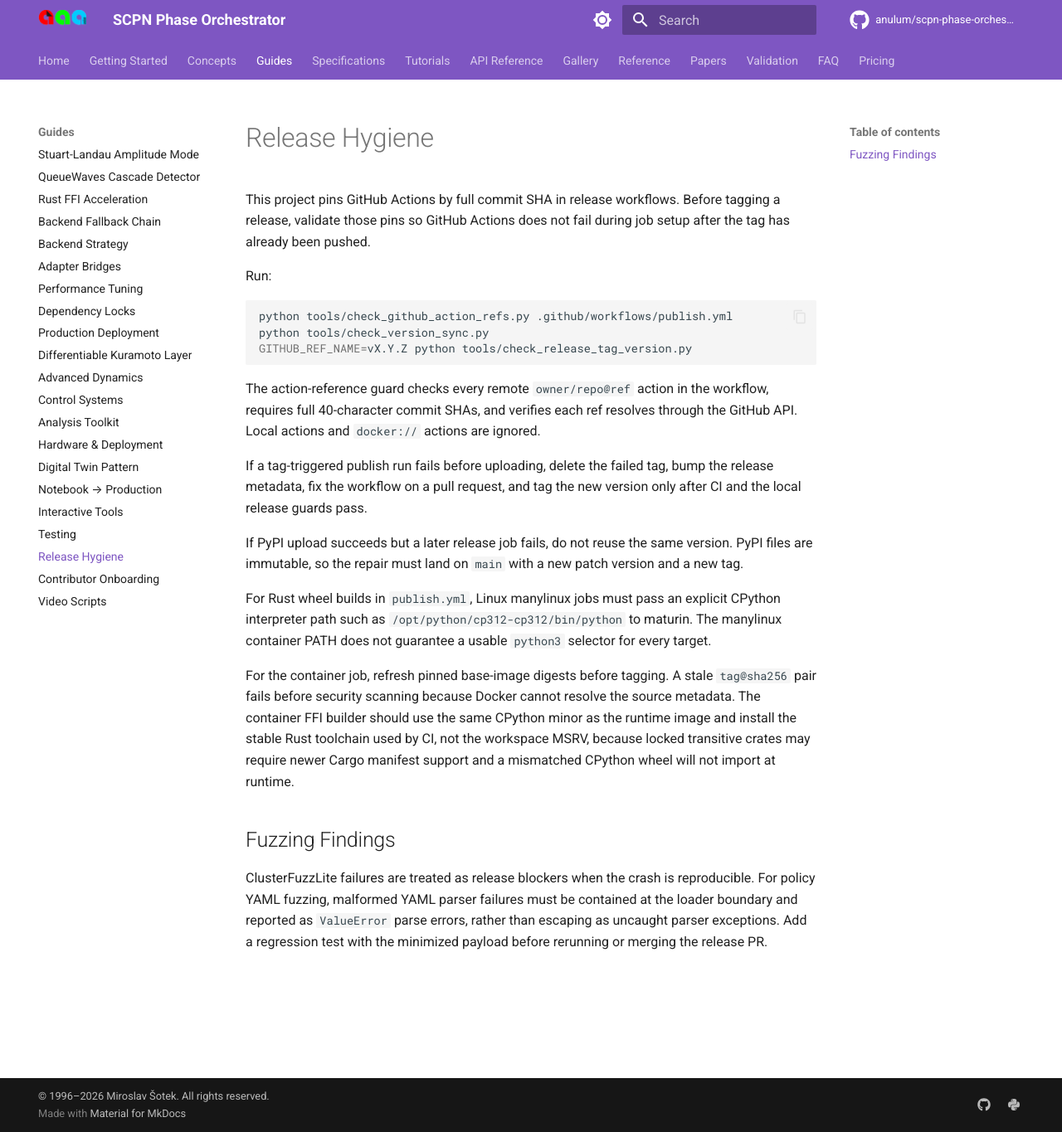
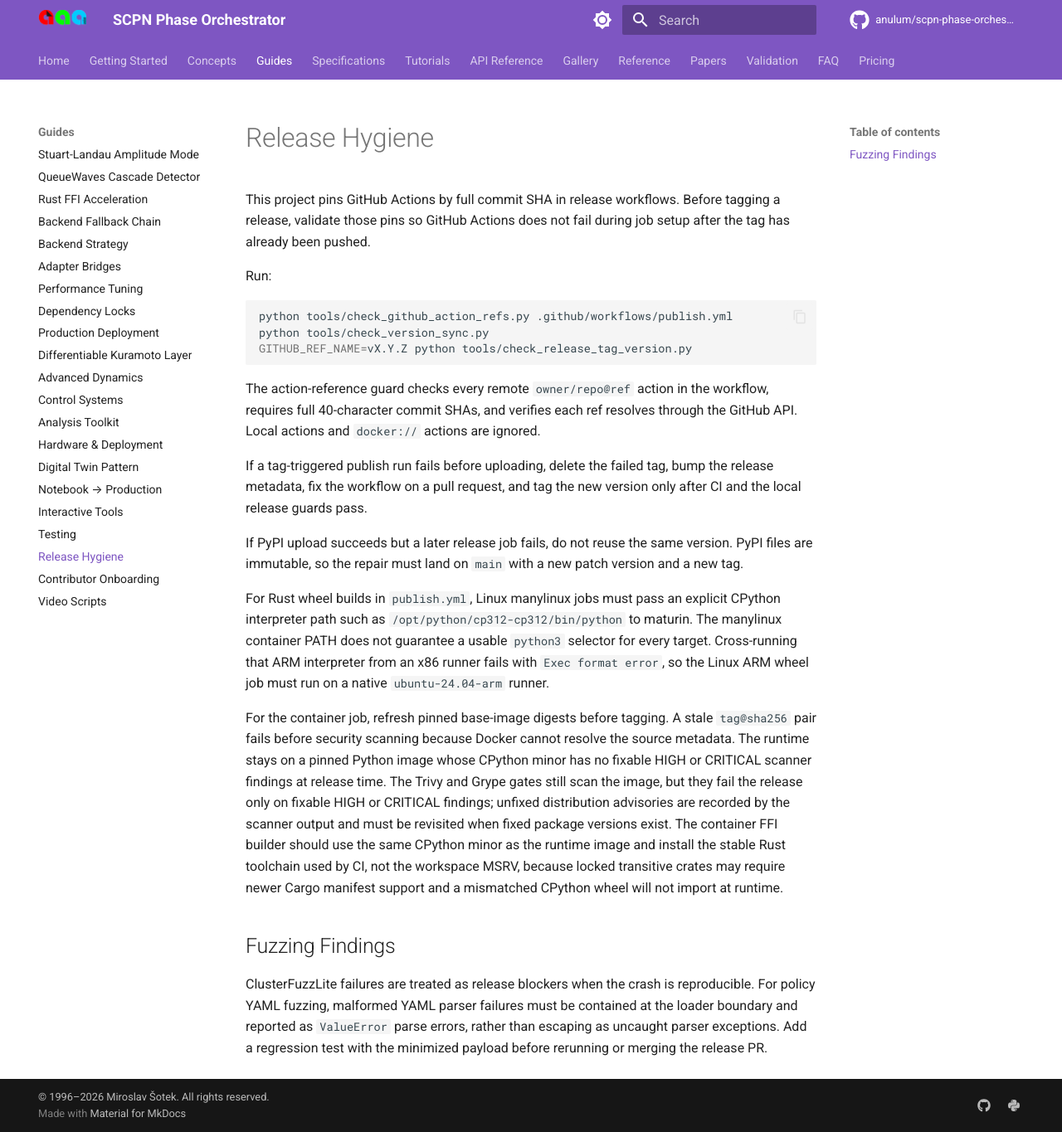
Before and after one commit to anulum/scpn-phase-orchestrator, an MkDocs documentation site: the page built from docs/RELEASE_HYGIENE.md, in a window 1280 px wide and 1365 px high. Shown: the whole window at 83% size. Built offline with MkDocs 1.6.1 and Material for MkDocs 9.7.7, drawn with Linux system fonts in a browser that asks for light colours; comment, search, counter and statistics services are not loaded.

Commit message:
fix: repair release deployment gates
Move Linux ARM wheel builds to the native GitHub ARM runner, update the release container runtime to Python 3.13, and keep image scanners gated on fixable HIGH/CRITICAL findings for v0.5.10.

Co-Authored-By: Arcane Sapience <protoscience@anulum.li>

```diff
--- a/docs/RELEASE_HYGIENE.md
+++ b/docs/RELEASE_HYGIENE.md
@@ -27,14 +27,21 @@
 For Rust wheel builds in `publish.yml`, Linux manylinux jobs must pass an
 explicit CPython interpreter path such as
 `/opt/python/cp312-cp312/bin/python` to maturin. The manylinux container PATH
-does not guarantee a usable `python3` selector for every target.
+does not guarantee a usable `python3` selector for every target. Cross-running
+that ARM interpreter from an x86 runner fails with `Exec format error`, so the
+Linux ARM wheel job must run on a native `ubuntu-24.04-arm` runner.
 
 For the container job, refresh pinned base-image digests before tagging. A stale
 `tag@sha256` pair fails before security scanning because Docker cannot resolve
-the source metadata. The container FFI builder should use the same CPython minor
-as the runtime image and install the stable Rust toolchain used by CI, not the
-workspace MSRV, because locked transitive crates may require newer Cargo
-manifest support and a mismatched CPython wheel will not import at runtime.
+the source metadata. The runtime stays on a pinned Python image whose CPython
+minor has no fixable HIGH or CRITICAL scanner findings at release time. The
+Trivy and Grype gates still scan the image, but they fail the release only on
+fixable HIGH or CRITICAL findings; unfixed distribution advisories are recorded
+by the scanner output and must be revisited when fixed package versions exist.
+The container FFI builder should use the same CPython minor as the runtime image
+and install the stable Rust toolchain used by CI, not the workspace MSRV,
+because locked transitive crates may require newer Cargo manifest support and a
+mismatched CPython wheel will not import at runtime.
 
 ## Fuzzing Findings
 
--- a/pyproject.toml
+++ b/pyproject.toml
@@ -12,7 +12,7 @@
 
 [project]
 name = "scpn-phase-orchestrator"
-version = "0.5.9"
+version = "0.5.10"
 description = "Domain-agnostic coherence control compiler built on SCPN's Kuramoto/UPDE framework"
 readme = "README.md"
 license = "AGPL-3.0-or-later"
```
Also changed, not shown: CHANGELOG.md (+21 -1 lines), README.md (+1 -1 lines), docs/VALIDATION_REPORT.md (+1 -1 lines), 8 other files.
